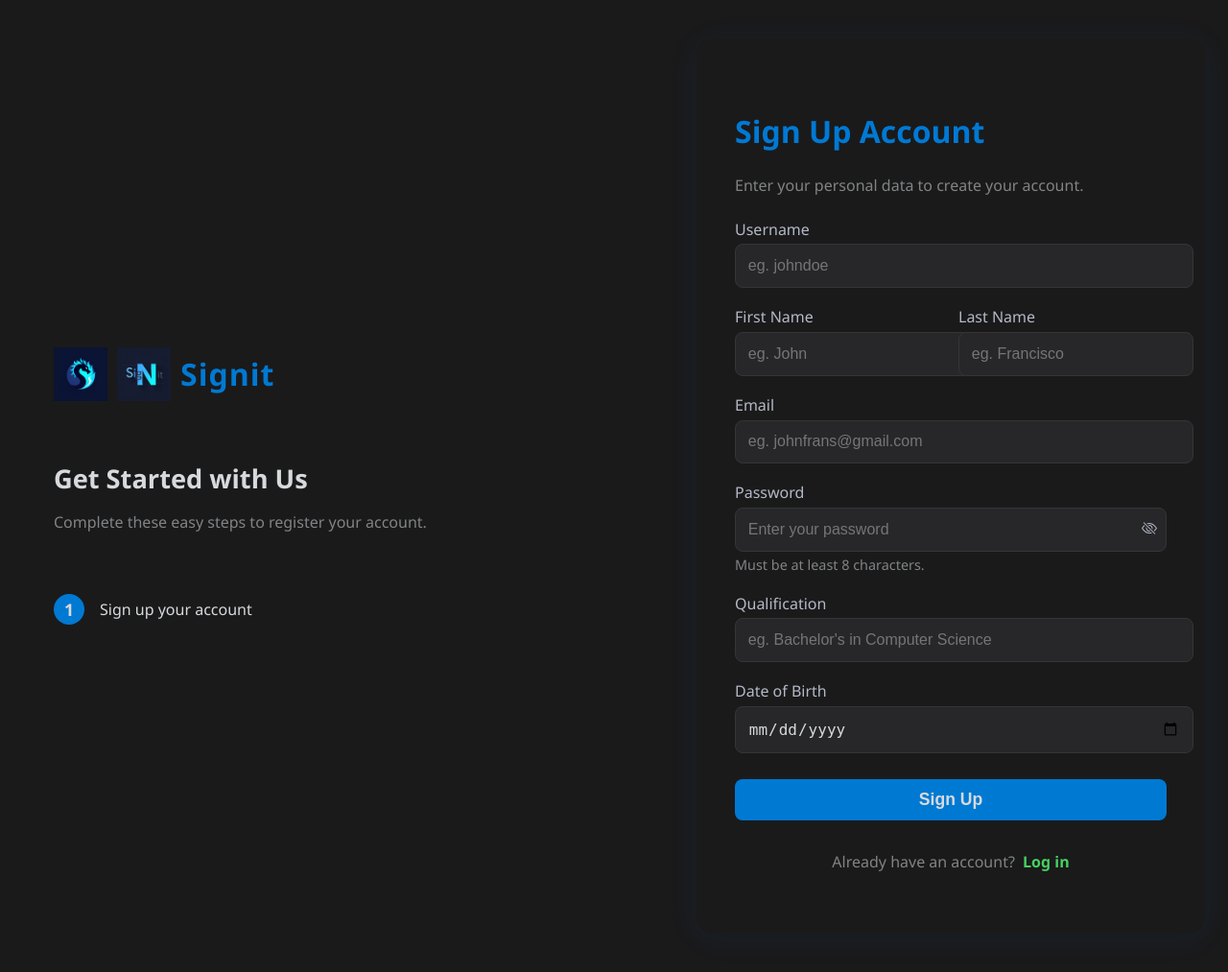
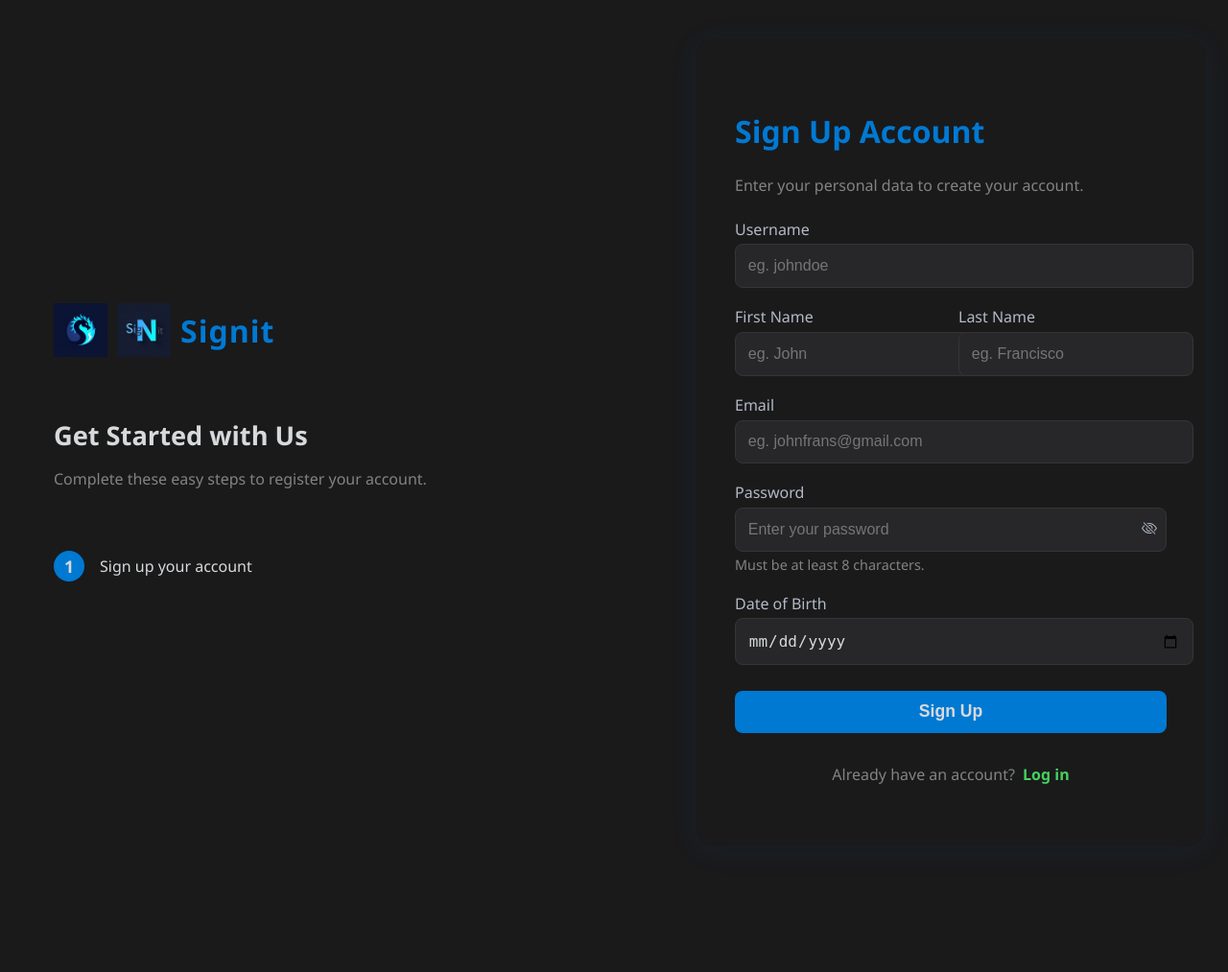
Before and after one commit to GitforGuru/Reddit-full-clone, a Flask app: page /register in a window 1280 px wide. Shown: the whole page at 96% size. After the commit the page ends 817 px from the top, so only its background shows below. Run offline with Flask 3, Linux system fonts and the light colour scheme.

Commit message:
commit all once

```diff
--- a/app.py
+++ b/app.py
@@ -27,6 +27,7 @@ def register():
         username = request.form['username']
         email = request.form['email']
         password = request.form['password']
+        dob= request.form['dob']
 
         # Check if username or email already exists
         if User.query.filter_by(username=username).first():
@@ -41,8 +42,10 @@ def register():
         new_user = User(
             username=username,
             email=email,
+            dob=dob,
             password_hash=generate_password_hash(password),
             created_at=datetime.utcnow()
+
         )
 
         # Add to database
--- a/model.py
+++ b/model.py
@@ -8,6 +8,7 @@ class User(db.Model):
     id = db.Column(db.Integer, primary_key=True)
     username = db.Column(db.String(80), unique=True, nullable=False)
     email = db.Column(db.String(120), unique=True, nullable=False)
+    dob = db.Column(db.Date, nullable=True)
     password_hash = db.Column(db.String(128), nullable=False)
     created_at = db.Column(db.DateTime, default=datetime.utcnow)
     karma = db.Column(db.Integer, default=0)
--- a/templates/register.html
+++ b/templates/register.html
@@ -61,10 +61,7 @@
                     </div>
                     <p class="password-hint">Must be at least 8 characters.</p>
                 </div>
-                <div class="form-group">
-                    <label for="qualification">Qualification</label>
-                    <input type="text" id="qualification" name="qualification" placeholder="eg. Bachelor's in Computer Science" required>
-                </div>
+
                 <div class="form-group">
                     <label for="dob">Date of Birth</label>
                     <input type="date" id="dob" name="dob" required>
```
